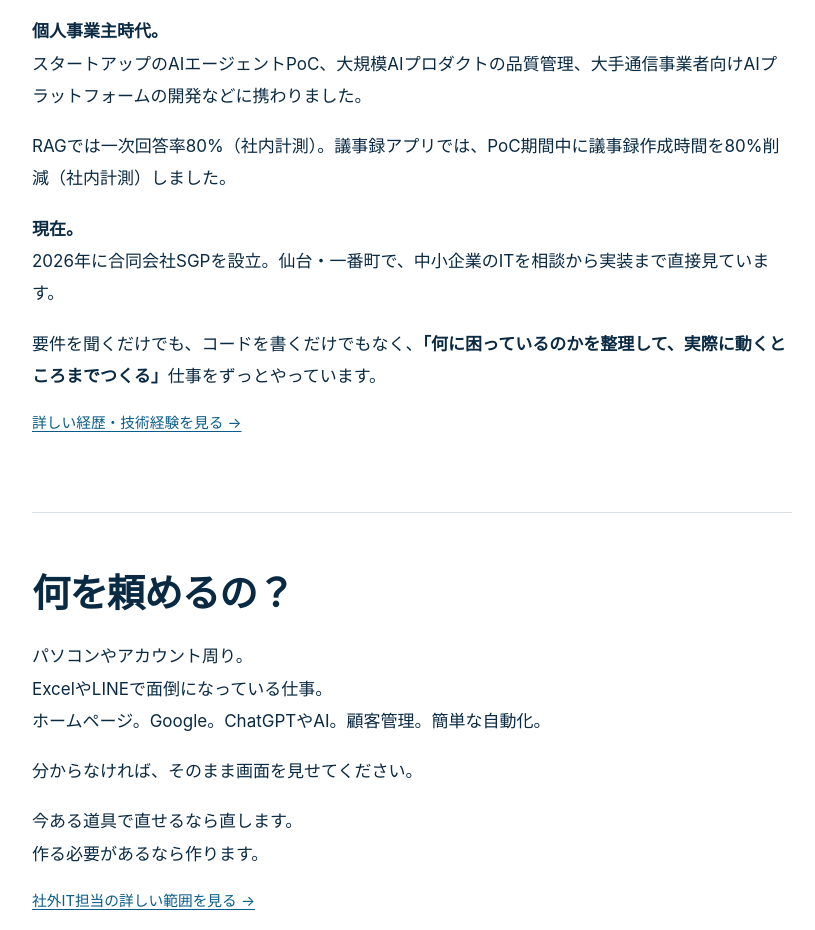
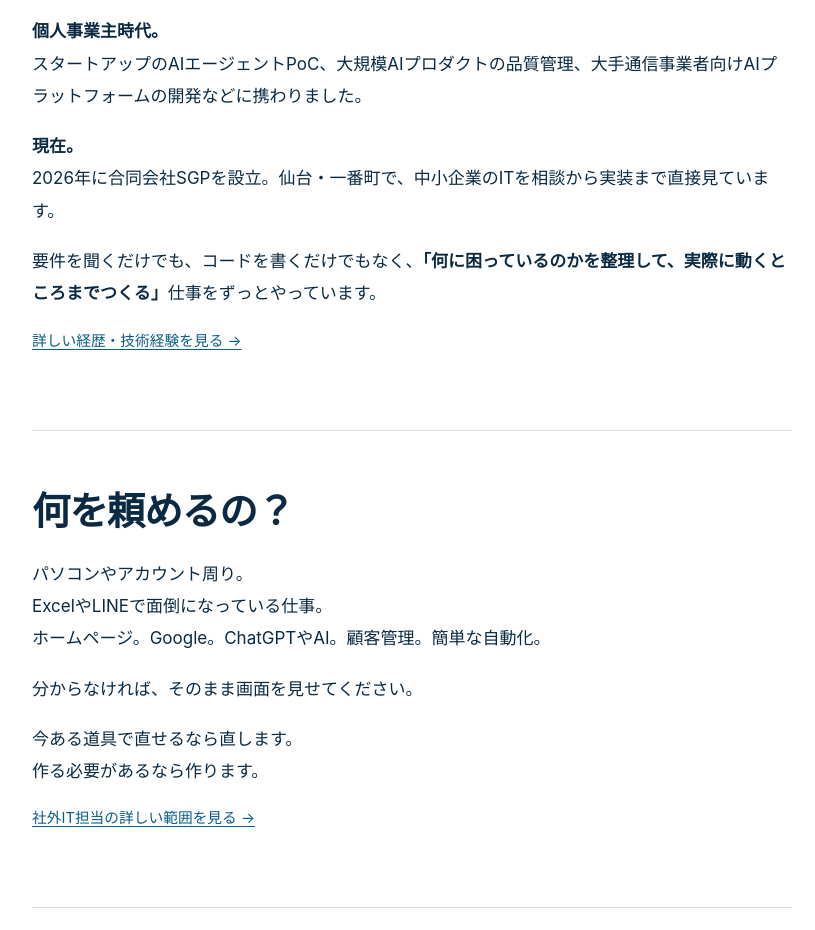
Before and after one commit to naoyasakamoto-sgp/sakamoto-growth-partners, a website: page index.html in a window 1280 px wide. Shown: the part 2603-3533 px from the top of the page, without its empty margins (228-1043 px from the left). Drawn offline with Linux system fonts and the light colour scheme.

Commit message:
copy(home): remove RAG and minutes metrics sentence

```diff
--- a/index.html
+++ b/index.html
@@ -128,8 +128,6 @@
       <p><strong>個人事業主時代。</strong><br>
       スタートアップのAIエージェントPoC、大規模AIプロダクトの品質管理、大手通信事業者向けAIプラットフォームの開発などに携わりました。</p>
 
-      <p>RAGでは一次回答率80%（社内計測）。議事録アプリでは、PoC期間中に議事録作成時間を80%削減（社内計測）しました。</p>
-
       <p><strong>現在。</strong><br>
       2026年に合同会社SGPを設立。仙台・一番町で、中小企業のITを相談から実装まで直接見ています。</p>
 
```
